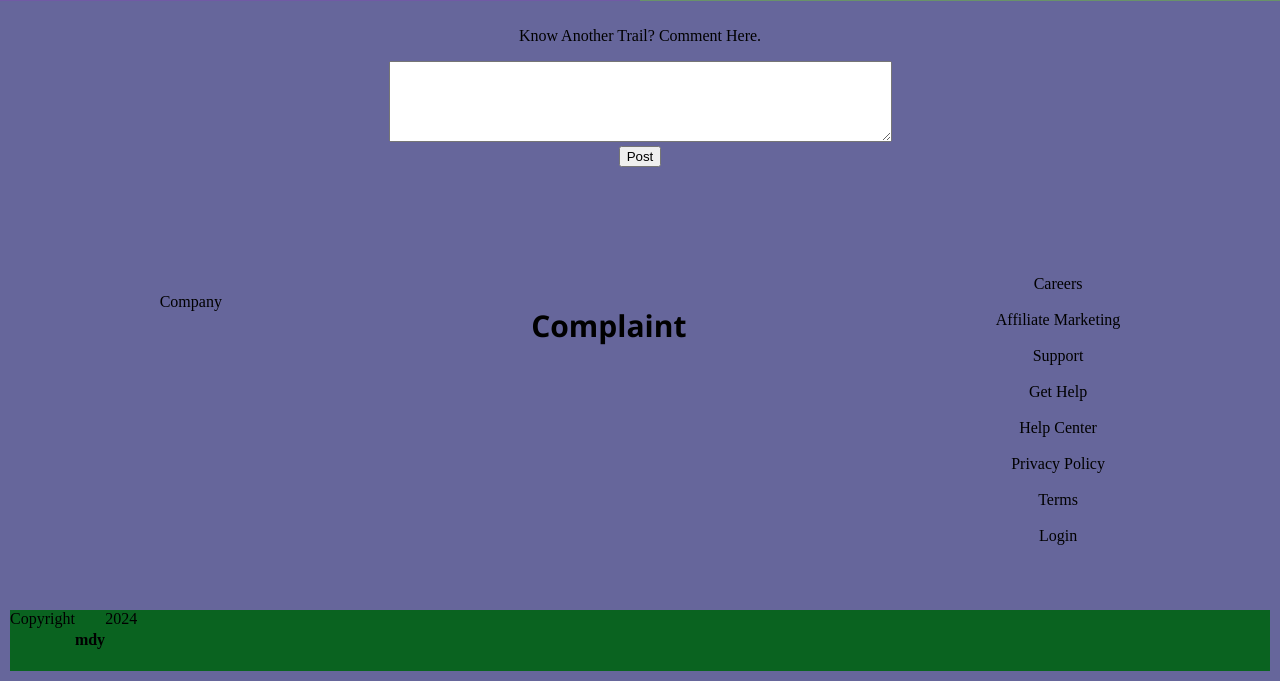
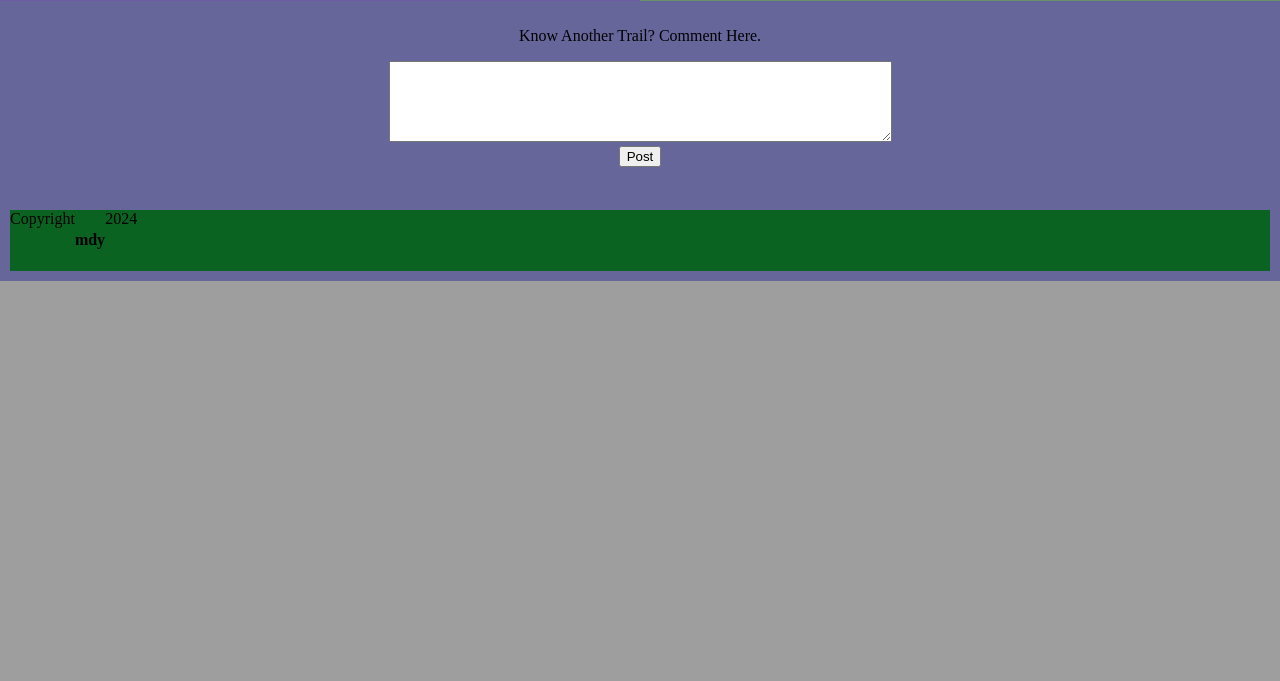
Before and after one commit to EndlessMike78/Strollertrails, a PHP site: page / in a window 1280 px wide. Shown: the part 1938-2619 px from the top of the page. After the commit the page ends 2219 px from the top, so only its background shows below. Run offline with PHP 8.4, Linux system fonts and the light colour scheme.

Commit message:
no more f2

```diff
--- a/index.html
+++ b/index.html
@@ -69,16 +69,6 @@
         <div class="footer0">
           <h1></h1>
         </div>
-        <div class="footer2"><br>Company<h3>Complaint</h3>Careers</br>
-            <br>Affiliate Marketing</br>
-            <br>Support</br>
-            <br>Get Help</br>
-            <br>Help Center</br>
-            <br>Privacy Policy</br>
-            <br>Terms</br>
-            <br>Login</br>
-          </div>
-
         <div class="footer3">Copyright<h4>mdy</h4> 2024</div>
       <!--footer stuff above-->
 
--- a/style.css
+++ b/style.css
@@ -96,13 +96,6 @@ ul {
   list-style-type: none;
   text-align: center;
 }
-.footer2 {
-  display: grid;
-  height: 400px;
-  align-content: space-evenly;
-  grid-template-columns: auto auto auto;
-  gap: 10px;
-}
 .footer3 {
   display: flex;
   flex-wrap: wrap;
```
